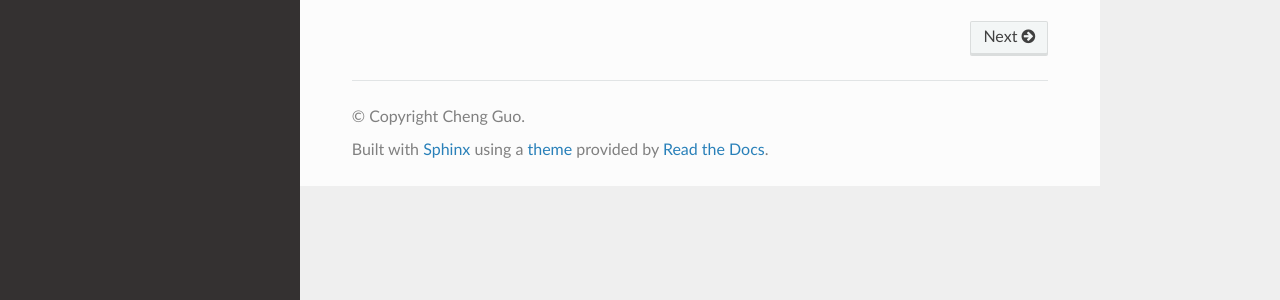
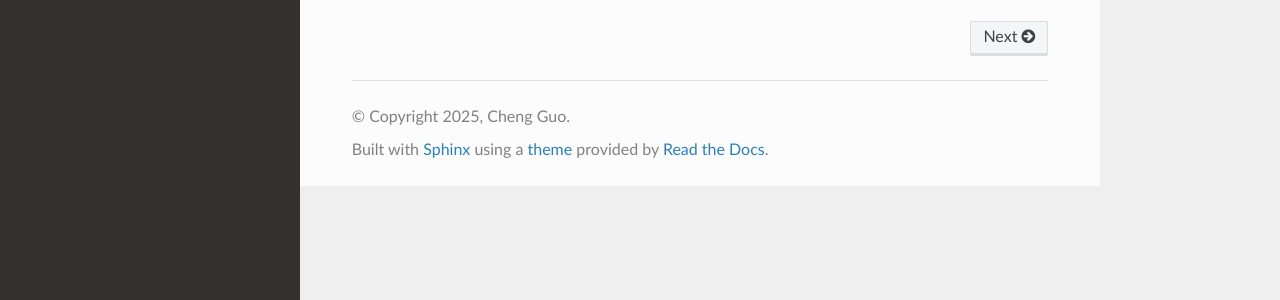
Before and after one commit to Biowust/scMultiNet_tutorial, a Sphinx documentation site: the page built from docs/source/index.md, in a window 1280 px wide. Shown: the part 355-655 px from the top of the page. Built offline with Sphinx 7.4.7 and the Read the Docs theme 3.1.0, drawn with Linux system fonts in a browser that asks for light colours.

Commit message:
update copyright

```diff
--- a/docs/source/conf.py
+++ b/docs/source/conf.py
@@ -1,6 +1,6 @@
 project = "scMultiNet Tutorial"
 author = "Cheng Guo"
-copyright = "Cheng Guo"
+copyright = "2025, Cheng Guo"
 extensions = [
     "myst_nb",
     "sphinx_copybutton",
```
